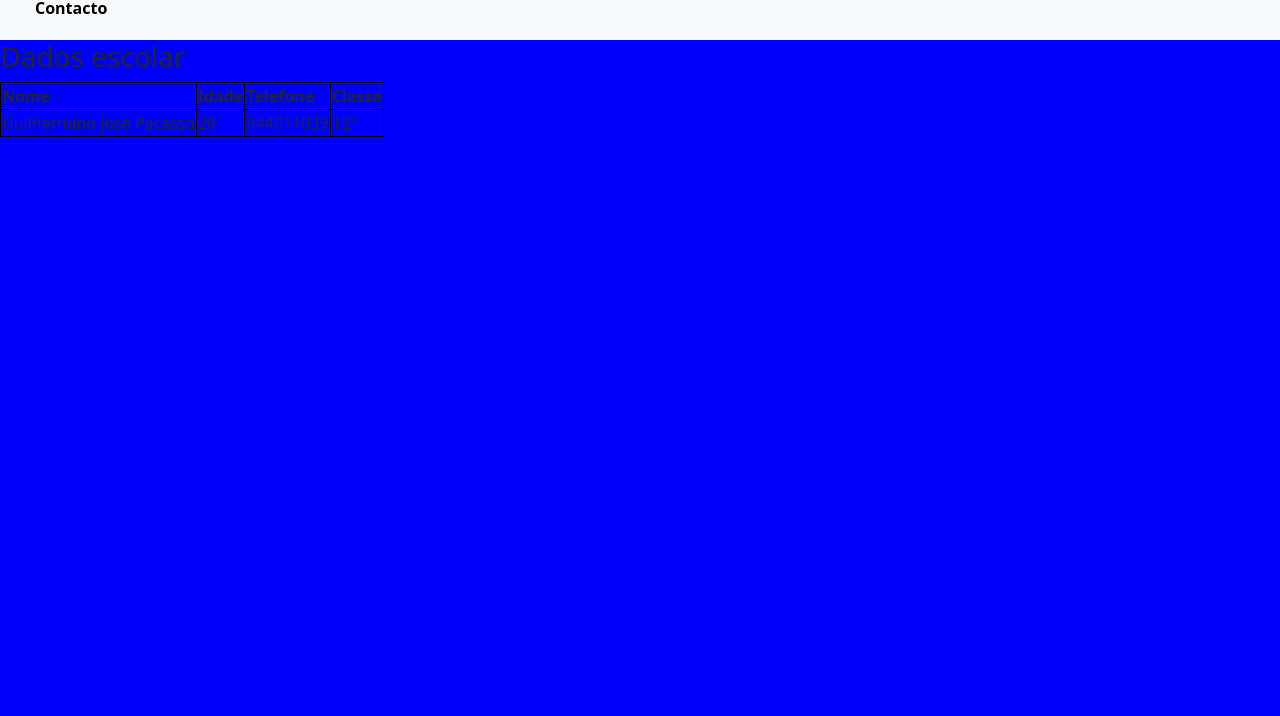
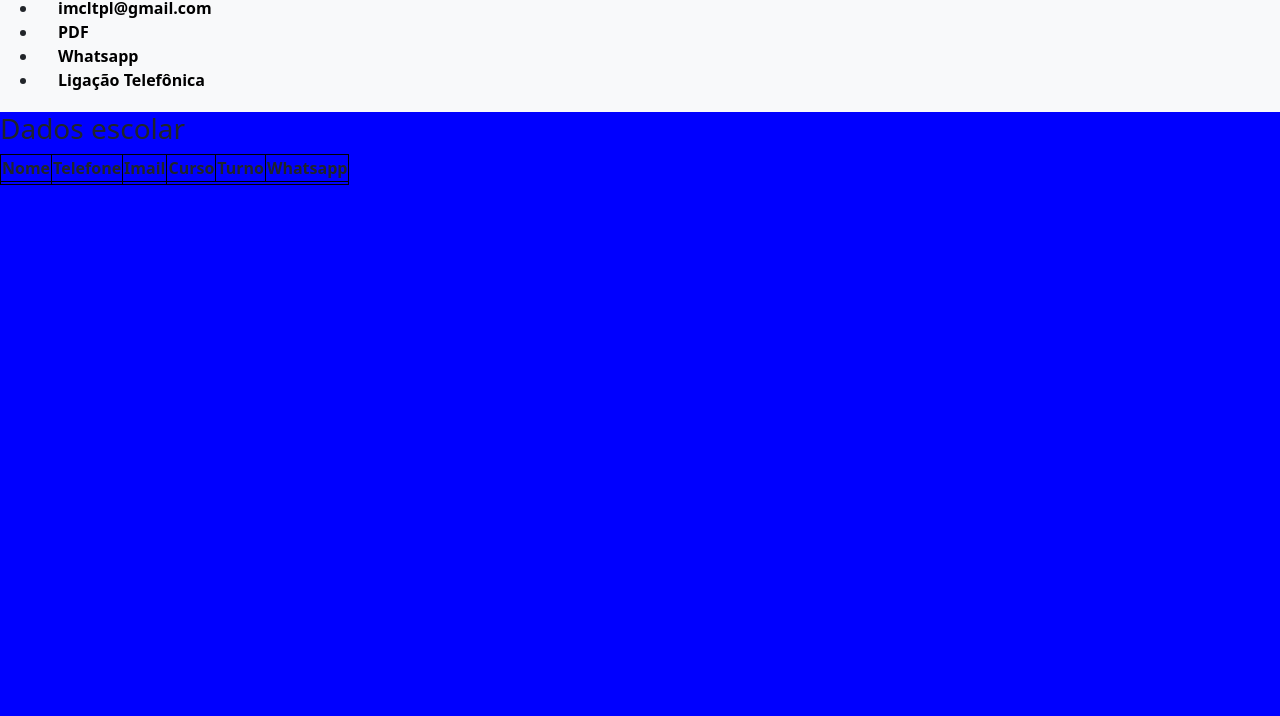
Before and after one commit to guilherminopacassa/guilherminopacassa.github.io, a plain HTML site: page index.html in a window 1280 px wide. Shown: the part 84-800 px from the top of the page. Drawn offline with nearby package versions, Linux system fonts and the light colour scheme.

Commit message:
Add files via upload

```diff
--- a/index.html
+++ b/index.html
@@ -5,9 +5,7 @@
     <meta charset="UTF-8">
     <meta name="viewport" content="width=device-width, initial-scale=1.0">
     <title>Welcome!</title>
-    <li>
-        <a href="https://mail.google.com/mail/u/0/#inbox">imcltpl@gmail.com</a>
-    </li>
+
 
     <link href="https://cdn.jsdelivr.net/npm/bootstrap@5.3.3/dist/css/bootstrap.min.css" rel="stylesheet"
         integrity="sha384-QWTKZyjpPEjISv5WaRU9OFeRpok6YctnYmDr5pNlyT2bRjXh0JMhjY6hW+ALEwIH" crossorigin="anonymous">
@@ -33,6 +31,18 @@
                 <a href="">Sobre</a>
                 <a href="">Fotos</a>
                 <a href="">Contacto</a>
+                <li>
+                    <a href="https://mail.google.com/mail/u/0/#inbox">imcltpl@gmail.com</a>
+                </li>
+                <li>
+                    <a href="c:\Users\Guilherme\Documents\My project\paggs\Instituto Médio Comercial de Luanda.pdf">PDF</a>
+                </li>
+                <li>
+                    <a href="https://web.whatsapp.com/">Whatsapp</a>
+                </li>
+                <li>
+                    <a href="https://voice.google.com/u/0/about">Ligação Telefônica</a>
+                </li>
             </section>
         </section>
     </header>
@@ -42,17 +52,21 @@
             <table>
                 <tr>
                     <th>Nome</th>
-                <th>Idade</th>
-                    <th>Telefone</th>
-                    <th>Classe</th>
+                <th>Telefone</th>
+                    <th>Imail</th>
+                    <th>Curso</th>
+                    <th>Turno</th>
+                    <th>Whatsapp</th>
                 </tr>
                 <tr>
-                    <td>Guilhermino José Pacassa</td>
-                    <td>20</td>
-                    <td>944011039</td>
-                    <td>12º</td>
+                    <td></td>
+                    <td></td>
+                    <td></td>
                 </tr>
+
+
             </table>
+
         </section>
     </main>
 </body>
```
Also changed, not shown: 2 other files.
